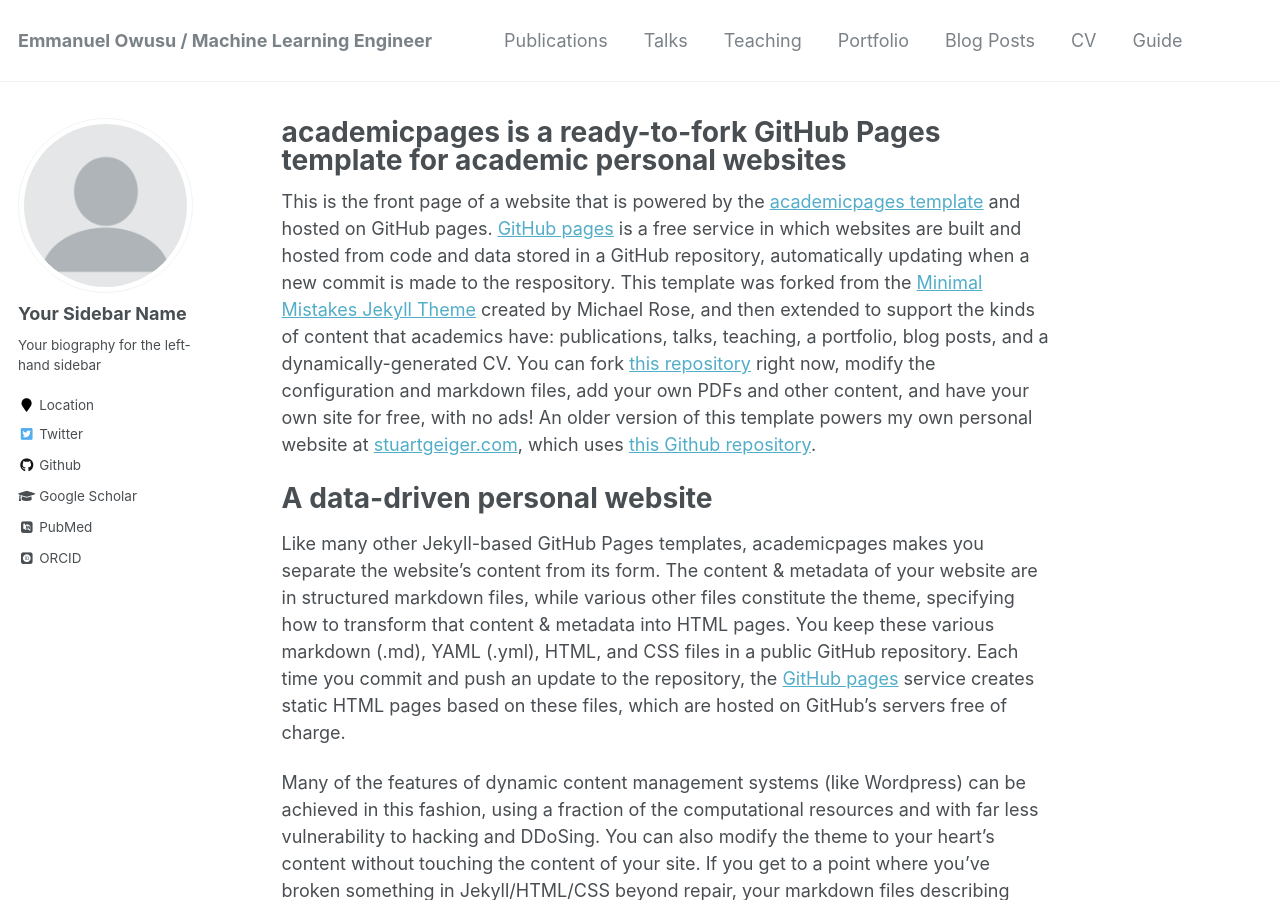
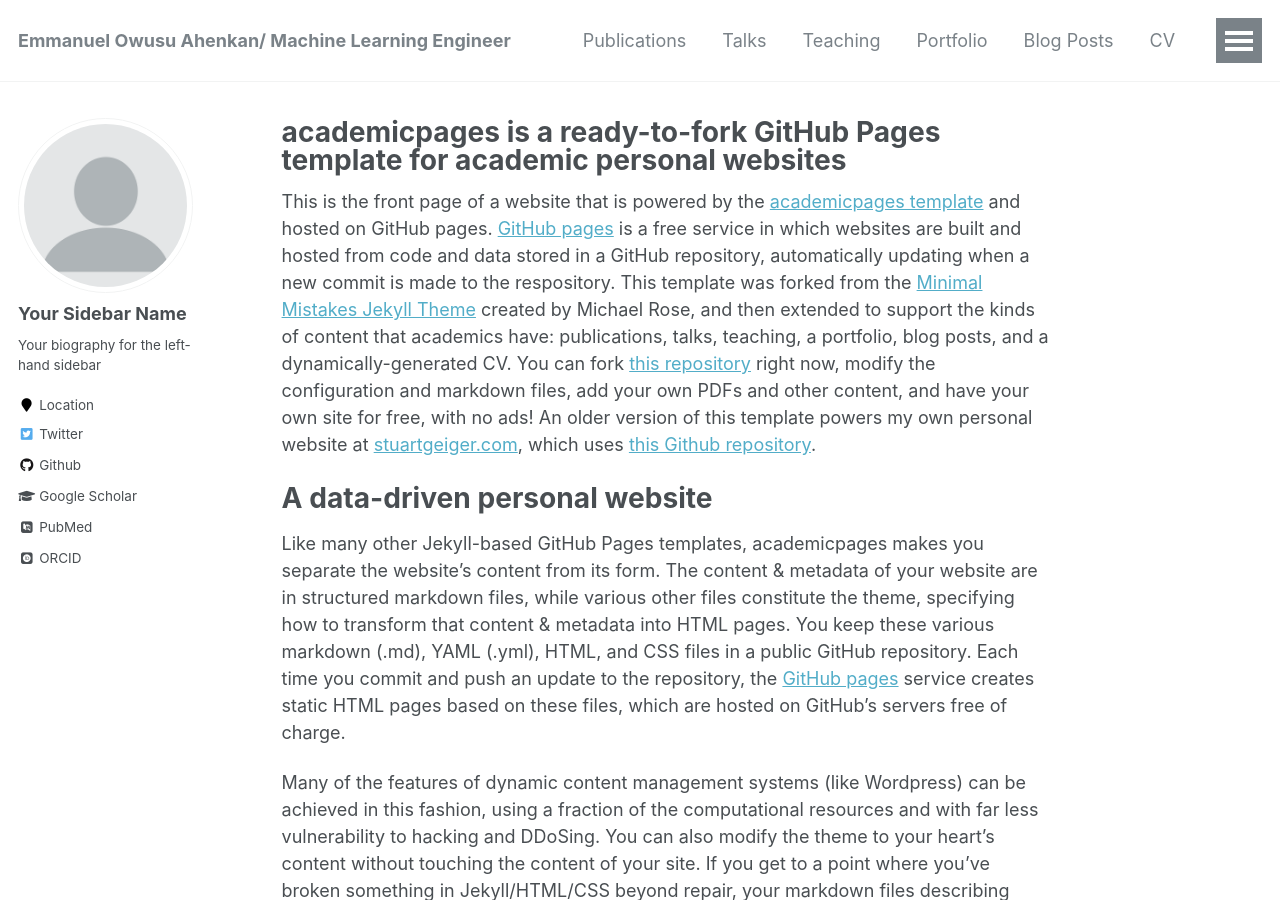
Before and after one commit to EmmanuelOwusu/EmmanuelOwusu.github.io, a Jekyll site: the page built from _pages/about.md, in a window 1280 px wide and 900 px high. Built offline with Jekyll 4.4.1, drawn with Linux system fonts in a browser that asks for light colours; some web fonts are replaced.

Commit message:
New file

```diff
--- a/_config.yml
+++ b/_config.yml
@@ -7,7 +7,7 @@
 
 # Site Settings
 locale                   : "en-US"
-title                    : "Emmanuel Owusu / Machine Learning Engineer"
+title                    : "Emmanuel Owusu  Ahenkan/ Machine Learning Engineer"
 title_separator          : "-"
 name                     : &name "Emmanuel Owusu Ahenkan"
 description              : &description "I am a Mathematician, Data Scientist and Machine Learning Engineer"
```
